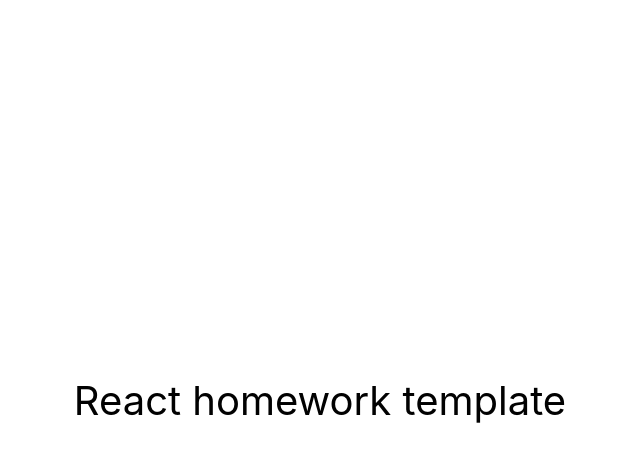
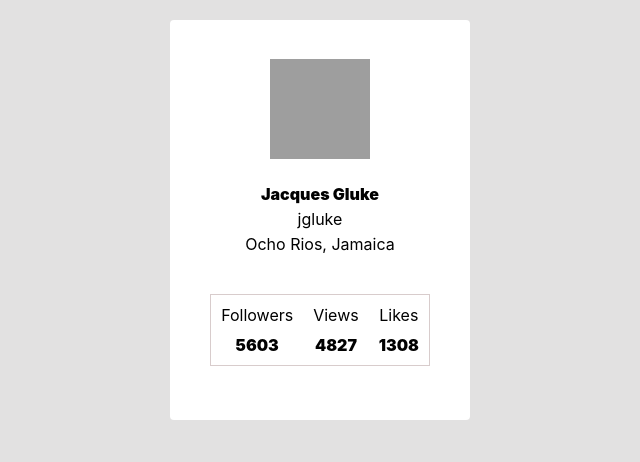
Before and after one commit to VladimirDegt/goit-react-hw-01-components, a React (Create React App) app: page / in a window 1280 px wide. Shown: the top 462 px of the page, without its empty margins (320-960 px from the left). Built offline with nearby package versions, Linux system fonts and the light colour scheme; grey boxes are pictures that could not be loaded.

Commit message:
add стили

```diff
--- a/package.json
+++ b/package.json
@@ -36,5 +36,8 @@
       "last 1 firefox version",
       "last 1 safari version"
     ]
+  },
+  "devDependencies": {
+    "prop-types": "^15.8.1"
   }
 }
--- a/src/components/App.jsx
+++ b/src/components/App.jsx
@@ -1,16 +1,17 @@
+import css from './App.module.css'
+import { Profile } from "./Profile/Profile";
+import user from "../user.json"
+
 export const App = () => {
   return (
-    <div
-      style={{
-        height: '100vh',
-        display: 'flex',
-        justifyContent: 'center',
-        alignItems: 'center',
-        fontSize: 40,
-        color: '#010101'
-      }}
-    >
-      React homework template
+    <div className={css.card}>
+      <Profile
+      username = {user.username}
+      tag = {user.tag}
+      location = {user.location}
+      avatar = {user.avatar}
+      stats = {user.stats}
+      />
     </div>
   );
 };
--- /dev/null
+++ b/src/components/App.module.css
@@ -0,0 +1,13 @@
+.card {
+    display: flex;
+    justify-content: center;
+    align-items: center;
+    width: 300px;
+    height: 400px;
+    margin: 0 auto;
+    margin-top: 20px;
+    font-size: 40;
+    border-radius: 4px;
+    color: #010101;
+    background-color: white;
+  }
--- /dev/null
+++ b/src/components/Profile/Profile.jsx
@@ -0,0 +1,43 @@
+import PropTypes from 'prop-types';
+
+import css from "./Profile.module.css";
+
+export function Profile({ avatar, username, tag, location, stats }) {
+  return (
+    <div className={css.profile}>
+      <div className={css.description}>
+        <img
+        src={avatar}
+        alt={username}
+        className={css.avatar}
+        />
+        <p className={css.name}>{username}</p>
+        <p className={css.tag}>{tag}</p>
+        <p className={css.location}>{location}</p>
+      </div>
+
+      <ul className={css.stats}>
+        <li>
+        <span className={css.label}>Followers</span>
+        <span className={css.quantity}>{stats.followers}</span>
+        </li>
+        <li>
+        <span className={css.label}>Views</span>
+        <span className={css.quantity}>{stats.views}</span>
+        </li>
+        <li>
+        <span className={css.label}>Likes</span>
+        <span className={css.quantity}>{stats.likes}</span>
+        </li>
+      </ul>
+    </div>
+  )
+};
+
+Profile.propTypes = {
+  avatar: PropTypes.string.isRequired,
+  username: PropTypes.string.isRequired,
+  tag: PropTypes.string.isRequired,
+  location: PropTypes.string.isRequired,
+  stats: PropTypes.objectOf(PropTypes.number).isRequired,
+};
--- /dev/null
+++ b/src/components/Profile/Profile.module.css
@@ -0,0 +1,43 @@
+.description {
+  display: flex;
+  flex-direction: column;
+  justify-content: center;
+  align-items: center;
+  gap: 5px;
+  margin-bottom: 40px;
+}
+
+img {
+    width: 100px;
+    height: 100px;
+    margin-bottom: 20px;
+}
+
+.name {
+  font-weight: 900;
+}
+
+.stats {
+  display: flex;
+  justify-content: center;
+  align-items: center;
+  gap: 20px;
+  padding: 10px;
+  border: 1px solid rgb(216, 204, 204);
+}
+
+li {
+  display: flex;
+  flex-direction: column;
+  align-items: center;
+  justify-content: center;
+}
+
+span {
+  display: inline-block;
+}
+
+.quantity {
+  font-weight: 900;
+  margin-top: 10px;
+}
--- a/src/index.css
+++ b/src/index.css
@@ -7,9 +7,18 @@ body {
     sans-serif;
   -webkit-font-smoothing: antialiased;
   -moz-osx-font-smoothing: grayscale;
+  background-color: rgb(226, 225, 225);
 }
 
 code {
   font-family: source-code-pro, Menlo, Monaco, Consolas, 'Courier New',
     monospace;
 }
+
+p {
+  margin: 0;
+}
+
+ul {
+  list-style: none;
+}
--- /dev/null
+++ b/src/user.json
@@ -0,0 +1,11 @@
+{
+  "username": "Jacques Gluke",
+  "tag": "jgluke",
+  "location": "Ocho Rios, Jamaica",
+  "avatar": "https://cdn-icons-png.flaticon.com/512/2922/2922506.png",
+  "stats": {
+    "followers": 5603,
+    "views": 4827,
+    "likes": 1308
+  }
+}
```
Also changed, not shown: public/index.html (+0 -9 lines), 1 other file (tests, documents, lock files or other folders).
